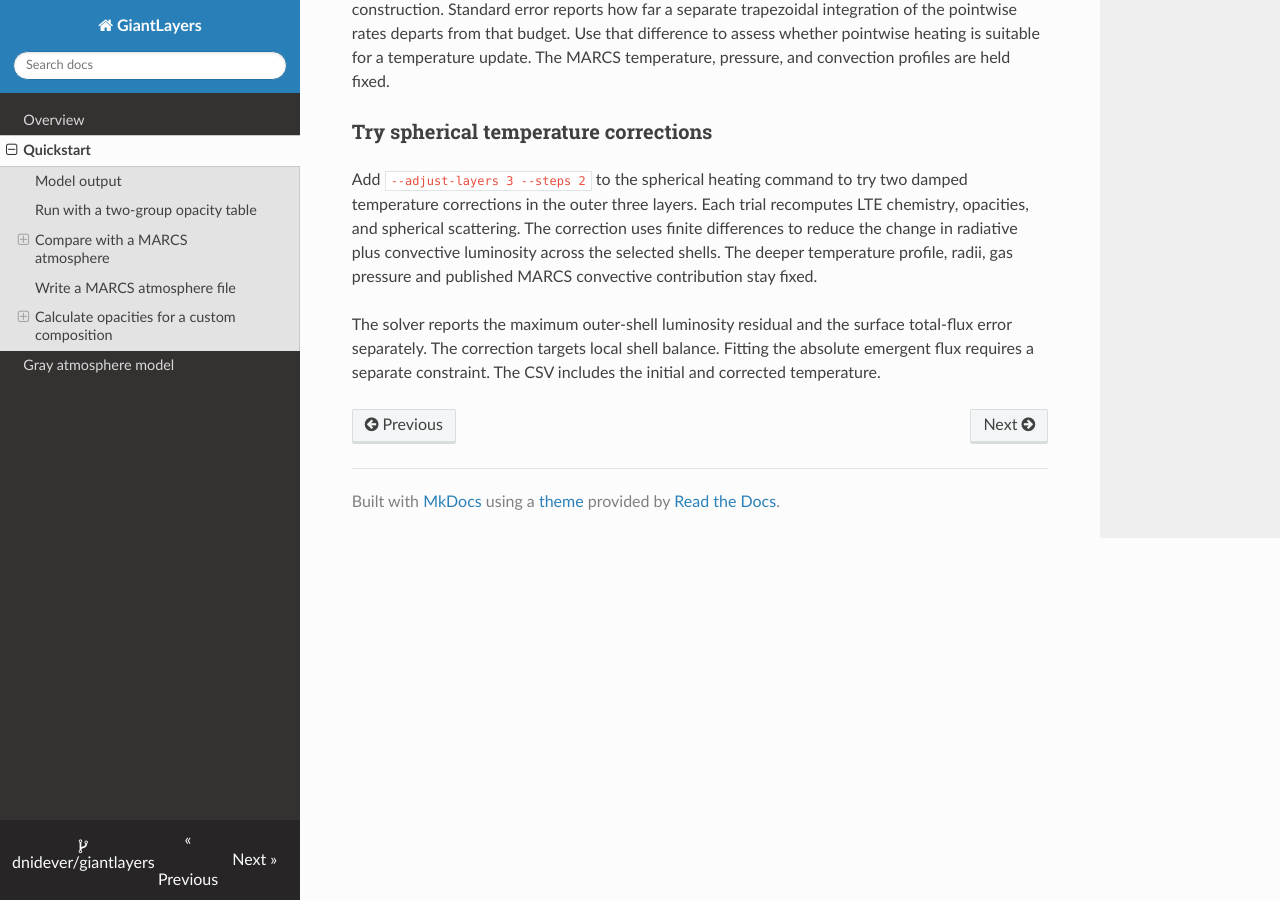
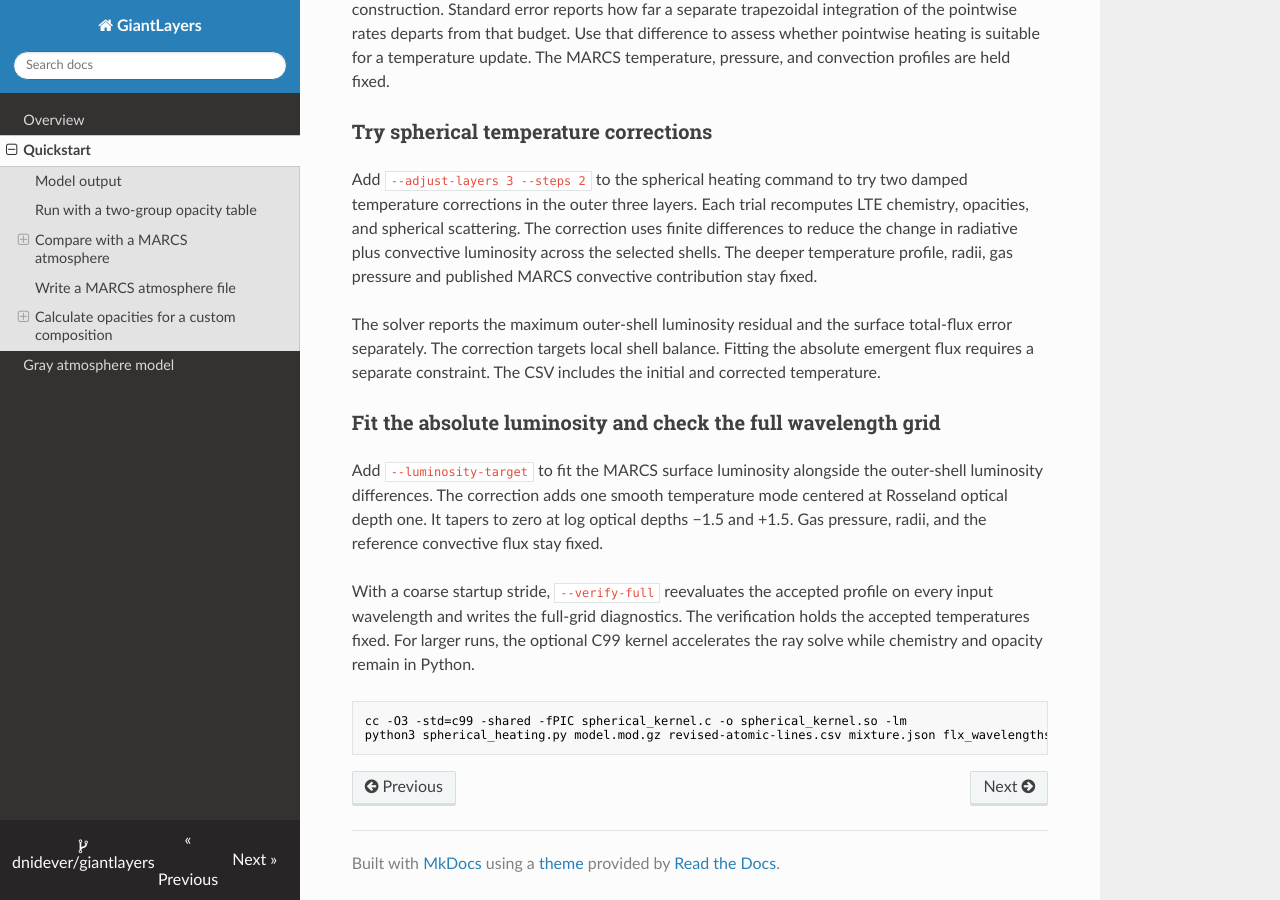
Before and after one commit to dnidever/giantlayers, an MkDocs documentation site: the page built from docs/quickstart.md, in a window 1280 px wide and 900 px high, scrolled down 6433 px. Built offline with MkDocs 1.6.1, drawn with Linux system fonts in a browser that asks for light colours; nearby versions of some CDN libraries.

Commit message:
Document luminosity matching and full-grid verification

````diff
--- a/docs/quickstart.md
+++ b/docs/quickstart.md
@@ -198,3 +198,14 @@ The CSV reports integrated radiative flux, luminosity, and pointwise true-absorp
 Add `--adjust-layers 3 --steps 2` to the spherical heating command to try two damped temperature corrections in the outer three layers. Each trial recomputes LTE chemistry, opacities, and spherical scattering. The correction uses finite differences to reduce the change in radiative plus convective luminosity across the selected shells. The deeper temperature profile, radii, gas pressure and published MARCS convective contribution stay fixed.
 
 The solver reports the maximum outer-shell luminosity residual and the surface total-flux error separately. The correction targets local shell balance. Fitting the absolute emergent flux requires a separate constraint. The CSV includes the initial and corrected temperature.
+
+### Fit the absolute luminosity and check the full wavelength grid
+
+Add `--luminosity-target` to fit the MARCS surface luminosity alongside the outer-shell luminosity differences. The correction adds one smooth temperature mode centered at Rosseland optical depth one. It tapers to zero at log optical depths −1.5 and +1.5. Gas pressure, radii, and the reference convective flux stay fixed.
+
+With a coarse startup stride, `--verify-full` reevaluates the accepted profile on every input wavelength and writes the full-grid diagnostics. The verification holds the accepted temperatures fixed. For larger runs, the optional C99 kernel accelerates the ray solve while chemistry and opacity remain in Python.
+
+```sh
+cc -O3 -std=c99 -shared -fPIC spherical_kernel.c -o spherical_kernel.so -lm
+python3 spherical_heating.py model.mod.gz revised-atomic-lines.csv mixture.json flx_wavelengths.vac.gz --stride 400 --adjust-layers 3 --steps 5 --luminosity-target --verify-full --kernel ./spherical_kernel.so --molecular-cross-section tio.json.gz > luminosity-check.csv
+```
````
